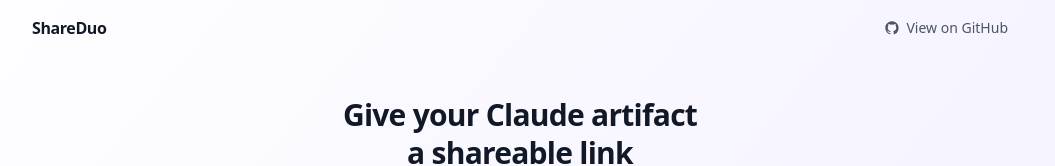
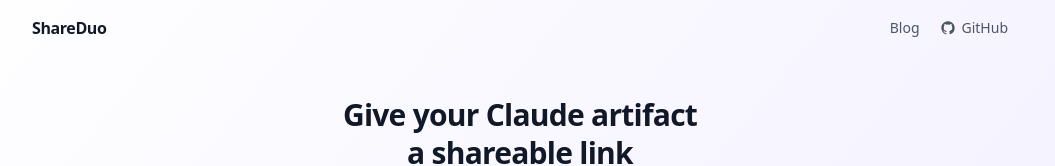
Before and after one commit to fiona331/shareduo, a Next.js app in the folder web/: page / in a window 1280 px wide. Shown: the top 166 px of the page, without its empty margins (120-1175 px from the left). Built offline with nearby package versions, Linux system fonts and the light colour scheme.

Commit message:
Add Blog link to homepage nav

```diff
--- a/web/src/app/page.tsx
+++ b/web/src/app/page.tsx
@@ -260,6 +260,13 @@ export default function Home() {
       {/* Nav */}
       <nav className="flex items-center justify-between px-6 py-4 max-w-5xl mx-auto">
         <span className="font-semibold text-gray-900 tracking-tight">ShareDuo</span>
+        <div className="flex items-center gap-5">
+          <a
+            href="/blog"
+            className="text-sm font-medium text-gray-600 hover:text-gray-900 transition-colors"
+          >
+            Blog
+          </a>
           <a
             href="https://github.com/fiona331/shareduo"
             target="_blank"
@@ -270,8 +277,9 @@ export default function Home() {
               <path fillRule="evenodd" clipRule="evenodd"
                 d="M12 2C6.477 2 2 6.484 2 12.017c0 4.425 2.865 8.18 6.839 9.504.5.092.682-.217.682-.483 0-.237-.008-.868-.013-1.703-2.782.605-3.369-1.343-3.369-1.343-.454-1.158-1.11-1.466-1.11-1.466-.908-.62.069-.608.069-.608 1.003.07 1.531 1.032 1.531 1.032.892 1.53 2.341 1.088 2.91.832.092-.647.35-1.088.636-1.338-2.22-.253-4.555-1.113-4.555-4.951 0-1.093.39-1.988 1.029-2.688-.103-.253-.446-1.272.098-2.65 0 0 .84-.27 2.75 1.026A9.564 9.564 0 0112 6.844a9.59 9.59 0 012.504.337c1.909-1.296 2.747-1.027 2.747-1.027.546 1.379.202 2.398.1 2.651.64.7 1.028 1.595 1.028 2.688 0 3.848-2.339 4.695-4.566 4.943.359.309.678.92.678 1.855 0 1.338-.012 2.419-.012 2.747 0 .268.18.58.688.482A10.02 10.02 0 0022 12.017C22 6.484 17.522 2 12 2z" />
             </svg>
-          View on GitHub
+            GitHub
           </a>
+        </div>
       </nav>
 
       <main className="flex flex-col items-center px-6 pb-24">
```
Lines whose indentation alone changed are shown as unchanged.
